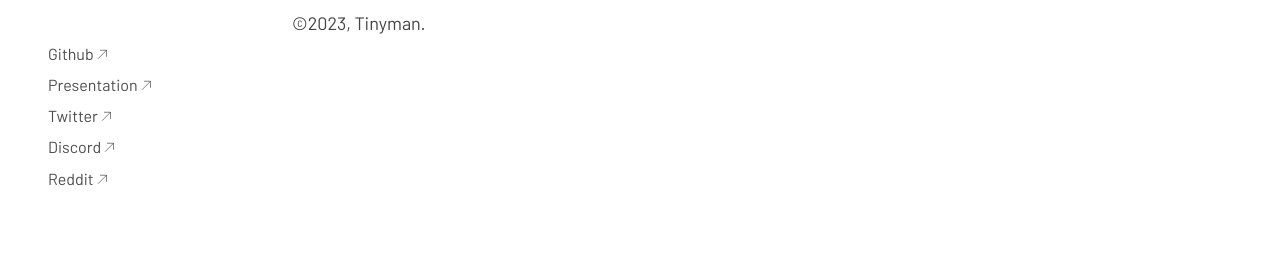
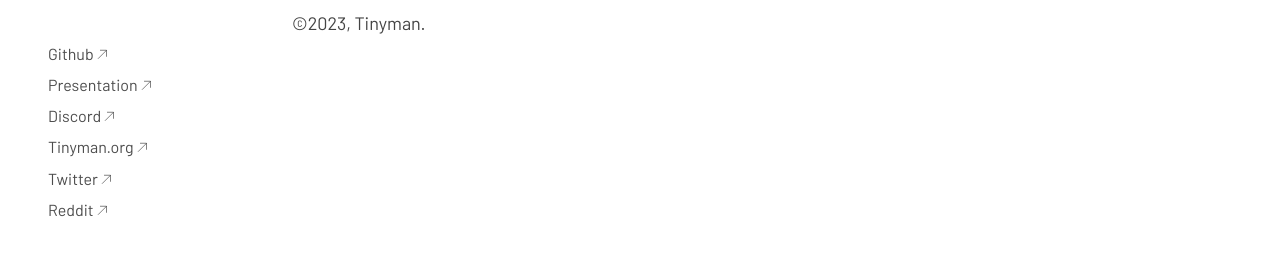
Before and after one commit to tinymanorg/tealish, a Sphinx documentation site: the page built from docs/examples.rst, in a window 1280 px wide. Shown: the part 474-730 px from the top of the page. Built offline with Sphinx 7.4.7, drawn with Linux system fonts in a browser that asks for light colours; some of the changed lines change nothing that is shown.

Commit message:
Tidy up social_links

```diff
--- a/docs/_templates/custom-sidebar.html
+++ b/docs/_templates/custom-sidebar.html
@@ -28,17 +28,7 @@
       {% endfor %}
     </ul>
     {% endif %}
-    <!-- -->
 
-    <!-- -->
-    <!-- TODO: We need to update discord link. Currently it goes to Tinyman Discord. -->
-
-    {% set social_links = [ {"title": "Github", "link":
-    "https://github.com/tinymanorg/tealish"}, {"title": "Presentation", "link":
-    "https://youtu.be/R9oKjwSYuXM"}, {"title": "Twitter", "link":
-    "https://twitter.com/tinymanorg"}, {"title": "Discord", "link":
-    "https://discord.com/channels/491256308461207573/1067861991982649404"}, {"title": "Reddit",
-    "link":"https://www.reddit.com/r/Tinyman/"}] %}
 
     <ul class="social-links">
       {% for social_link in social_links %}
--- a/docs/conf.py
+++ b/docs/conf.py
@@ -30,33 +30,26 @@
 ]
 
 html_css_files = [
-  'css/typography/fonts.css',
-  'css/override.css',
-  'css/custom.css',
-  'css/util-classes.css',
-  'css/code-block.css',
-  'css/custom-sidebar.css',
-  'css/right-column.css',
-  'css/searchbox.css',
-  'css/search-results.css',
-  'css/rolling-content.css',
-  'css/responsive.css',
+    "css/typography/fonts.css",
+    "css/override.css",
+    "css/custom.css",
+    "css/util-classes.css",
+    "css/code-block.css",
+    "css/custom-sidebar.css",
+    "css/right-column.css",
+    "css/searchbox.css",
+    "css/search-results.css",
+    "css/rolling-content.css",
+    "css/responsive.css",
 ]
 
 html_js_files = [
-    'js/custom.js',
-    'js/rolling-text.js',
+    "js/custom.js",
+    "js/rolling-text.js",
 ]
 
 # html_sidebars = {'**': ['localtoc.html', 'relations.html', 'sourcelink.html', 'searchbox.html']}
-html_sidebars = {'**': ['custom-sidebar.html']}
-
-social_links = [{"title": "Github", "link":
-  'https://github.com/tinymanorg/tealish'}, {"title": "Presentation", "link":
-  "https://youtu.be/R9oKjwSYuXM"}, {"title": "Twitter", "link":
-  "https://twitter.com/tinymanorg"}, {"title": "Discord", "link":
-  "https://discord.gg/wvHnAdmEv6"}, {"title": "Reddit", "link":
-  "https://www.reddit.com/r/Tinyman/"}]
+html_sidebars = {"**": ["custom-sidebar.html"]}
 
 
 # https://alabaster.readthedocs.io/en/latest/customization.html
@@ -71,3 +64,17 @@
     "github_button": True,
     "github_type": "star",
 }
+
+html_context = {
+    "social_links": [
+        {"title": "Github", "link": "https://github.com/tinymanorg/tealish"},
+        {"title": "Presentation", "link": "https://youtu.be/R9oKjwSYuXM"},
+        {
+            "title": "Discord",
+            "link": "https://discord.com/channels/491256308461207573/1067861991982649404",
+        },
+        {"title": "Tinyman.org", "link": "https://tinyman.org"},
+        {"title": "Twitter", "link": "https://twitter.com/tinymanorg"},
+        {"title": "Reddit", "link": "https://www.reddit.com/r/Tinyman/"},
+    ],
+}
```
Also changed, not shown: .pre-commit-config.yaml.
